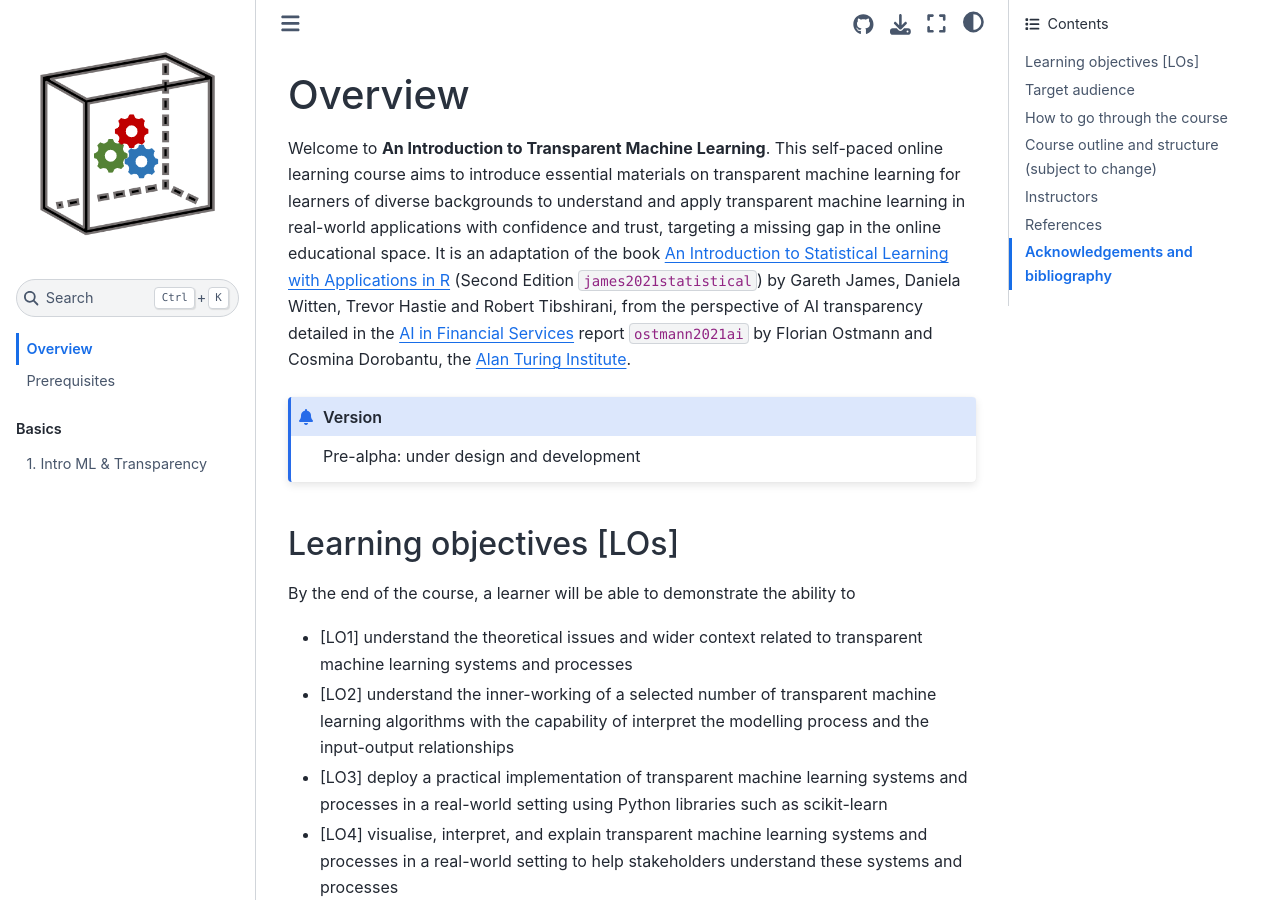
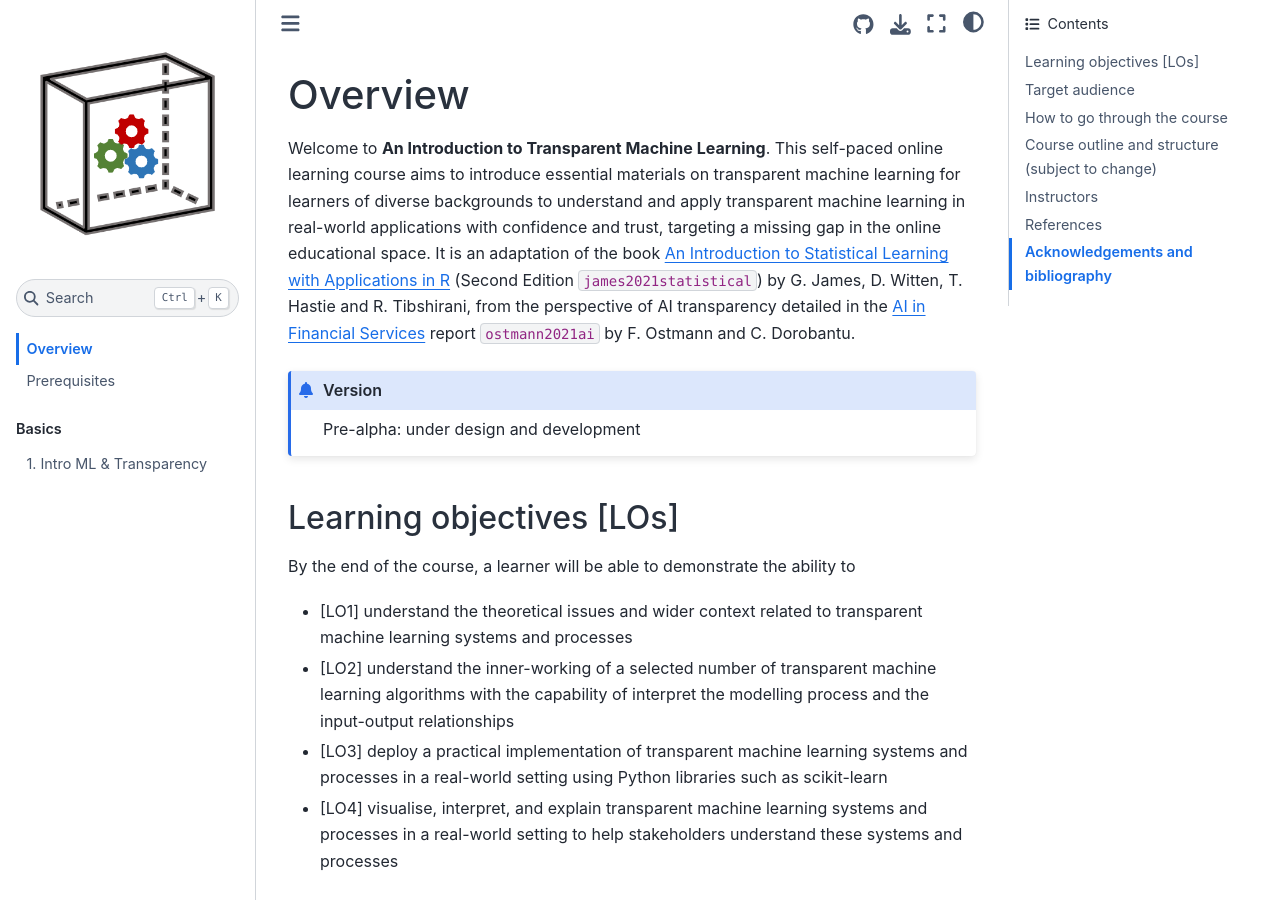
Before and after one commit to pykale/transparentML, a Jupyter Book: the page built from content/index.md, in a window 1280 px wide and 900 px high. Built offline with Jupyter Book 1.0.4 settings and Sphinx 7.4.7 and the Sphinx Book theme 1.1.4, drawn with Linux system fonts in a browser that asks for light colours; cross-references to code outside the pages are shown as plain code.

Commit message:
update intro, template, & chap 1

````diff
--- a/content/index.md
+++ b/content/index.md
@@ -1,6 +1,6 @@
 # Overview
 
-Welcome to **An Introduction to Transparent Machine Learning**. This self-paced online learning course aims to introduce essential materials on transparent machine learning for learners of diverse backgrounds to understand and apply transparent machine learning in real-world applications with confidence and trust, targeting a missing gap in the online educational space. It is an adaptation of the book [An Introduction to Statistical Learning with Applications in R](https://www.statlearning.com/) (Second Edition {cite}`james2021statistical`) by Gareth James, Daniela Witten, Trevor Hastie and Robert Tibshirani, from the perspective of AI transparency detailed in the [AI in Financial Services](https://www.turing.ac.uk/sites/default/files/2021-06/ati_ai_in_financial_services_lores.pdf) report {cite}`ostmann2021ai` by Florian Ostmann and Cosmina Dorobantu, the [Alan Turing Institute](https://www.turing.ac.uk/).
+Welcome to **An Introduction to Transparent Machine Learning**. This self-paced online learning course aims to introduce essential materials on transparent machine learning for learners of diverse backgrounds to understand and apply transparent machine learning in real-world applications with confidence and trust, targeting a missing gap in the online educational space. It is an adaptation of the book [An Introduction to Statistical Learning with Applications in R](https://www.statlearning.com/) (Second Edition {cite}`james2021statistical`) by G. James, D. Witten, T. Hastie and R. Tibshirani, from the perspective of AI transparency detailed in the [AI in Financial Services](https://www.turing.ac.uk/sites/default/files/2021-06/ati_ai_in_financial_services_lores.pdf) report {cite}`ostmann2021ai` by F. Ostmann and C. Dorobantu.
 
 ```{admonition} Version
 Pre-alpha: under design and development
````
Also changed, not shown: content/01-ml-transparency.ipynb, content/0x-template.ipynb.
